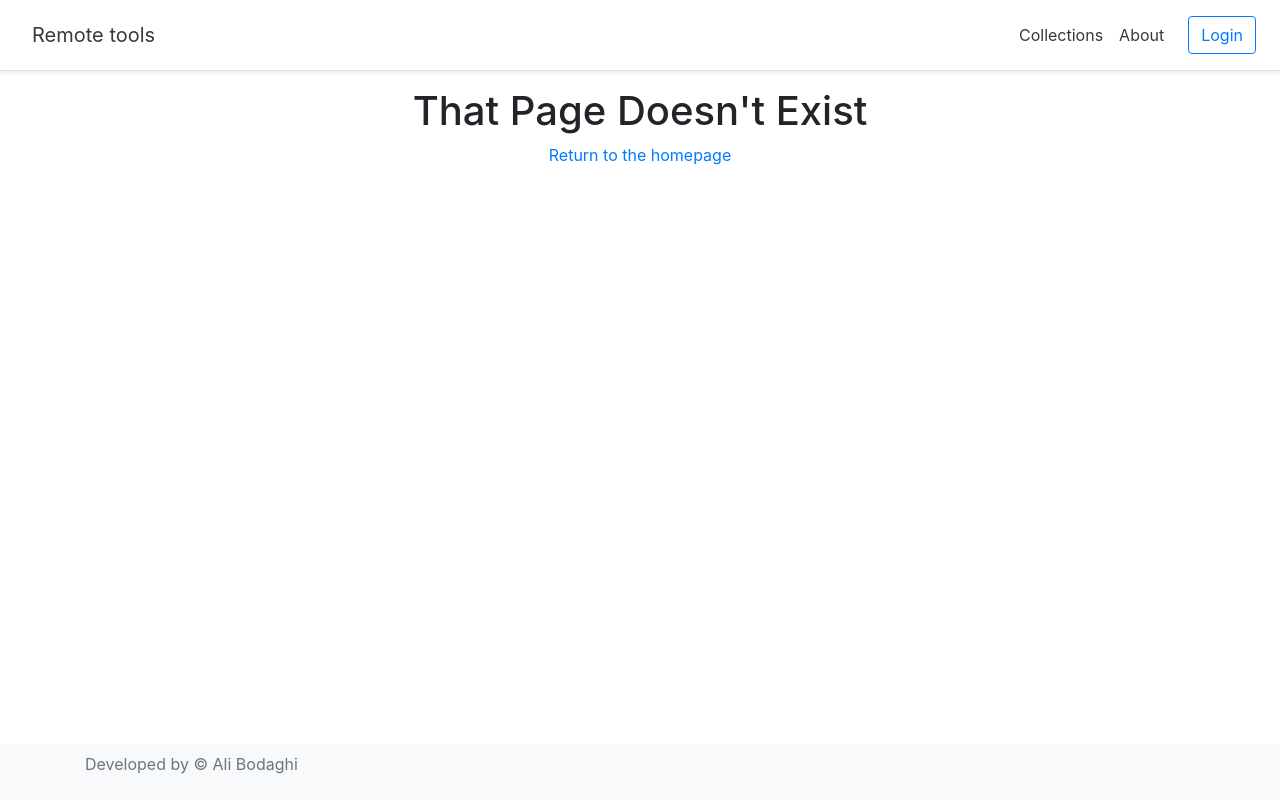
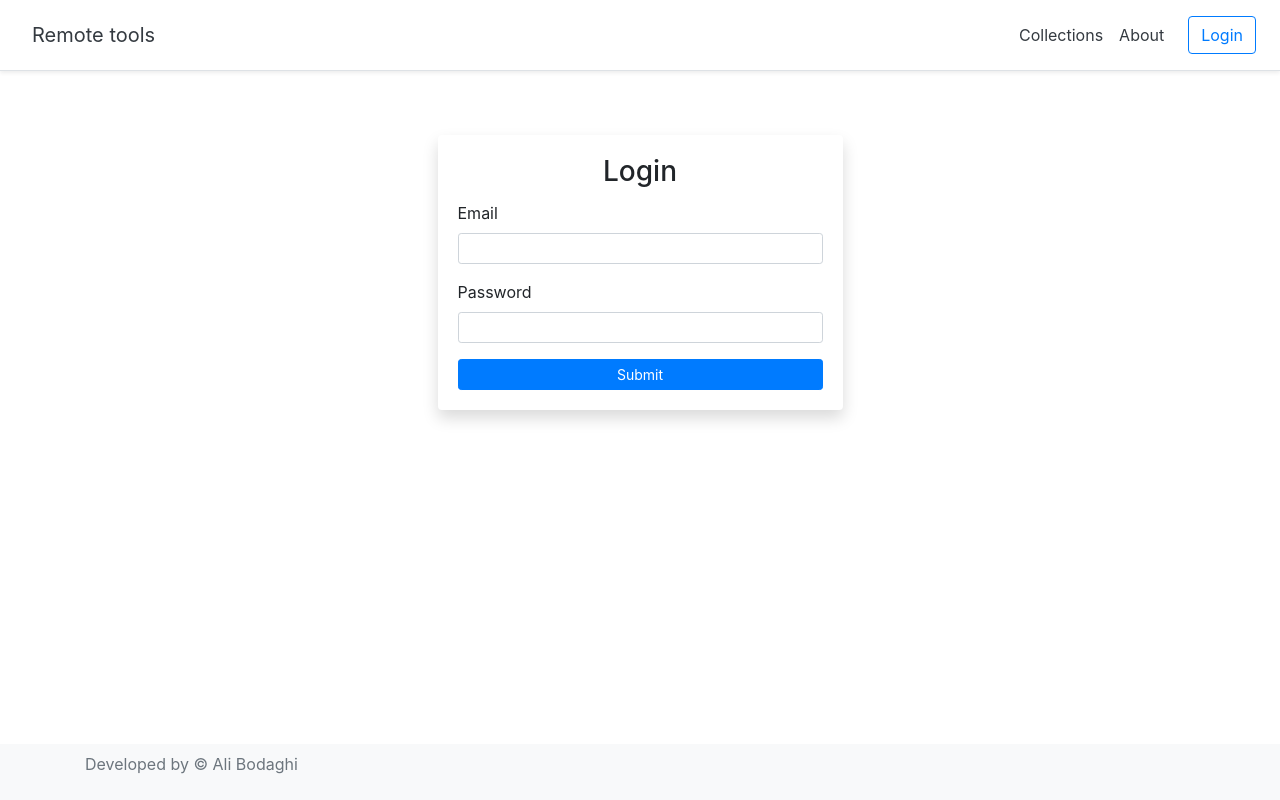
Before and after one commit to bodaghialib4/simple_routing_react_app, a React (Create React App) app: page /login in a window 1280 px wide. Built offline with nearby package versions, Linux system fonts and the light colour scheme.

Commit message:
implement Login.js component & correct Link path in Header.js & add route to Login.js component in App.js

```diff
--- a/src/App.js
+++ b/src/App.js
@@ -8,6 +8,7 @@ import Home from './components/Home'
 import Product from "./components/Product";
 import About from "./components/About";
 import NotFound from "./components/NotFound";
+import Login from "./components/Login";
 
 function App() {
   return (
@@ -17,6 +18,7 @@ function App() {
         <Route exact path="/" component={Home}/>
         <Route path="/products/:product" component={Product}/>
         <Route path="/about" component={About}/>
+        <Route path="/login" component={Login}/>
 
         <Route component={NotFound}/>
       </Switch>
--- /dev/null
+++ b/src/components/Login.js
@@ -0,0 +1,34 @@
+import React from 'react';
+
+const Login = () => {
+  return (
+    <div className="container">
+      <div className="row justify-content-center p-5">
+        <div className="col-lg-5 col-md-7 col-sm-9">
+          <div className="card border-0 shadow">
+            <div className="card-body">
+              <h3 className="card-title text-center">Login</h3>
+              <form>
+                <fieldset>
+                  <div className="form-group">
+                    <label>Email</label>
+                    <input type="email" className="form-control form-control-sm"/>
+                  </div>
+                  <div className="form-group">
+                    <label>Password</label>
+                    <input type="password" className="form-control form-control-sm"/>
+                  </div>
+                  <button type="submit" className="btn btn-primary btn-sm btn-block">
+                    Submit
+                  </button>
+                </fieldset>
+              </form>
+            </div>
+          </div>
+        </div>
+      </div>
+    </div>
+  )
+}
+
+export default Login
--- a/src/layouts/Header.js
+++ b/src/layouts/Header.js
@@ -12,7 +12,7 @@ const Header = () => {
         <Link to="/" className="p-2 text-dark">Collections</Link>
         <Link to="/about" className="p-2 text-dark">About</Link>
       </nav>
-      <Link to="/" className="btn btn-outline-primary">Login</Link>
+      <Link to="/login" className="btn btn-outline-primary">Login</Link>
     </div>
   );
 };
```
